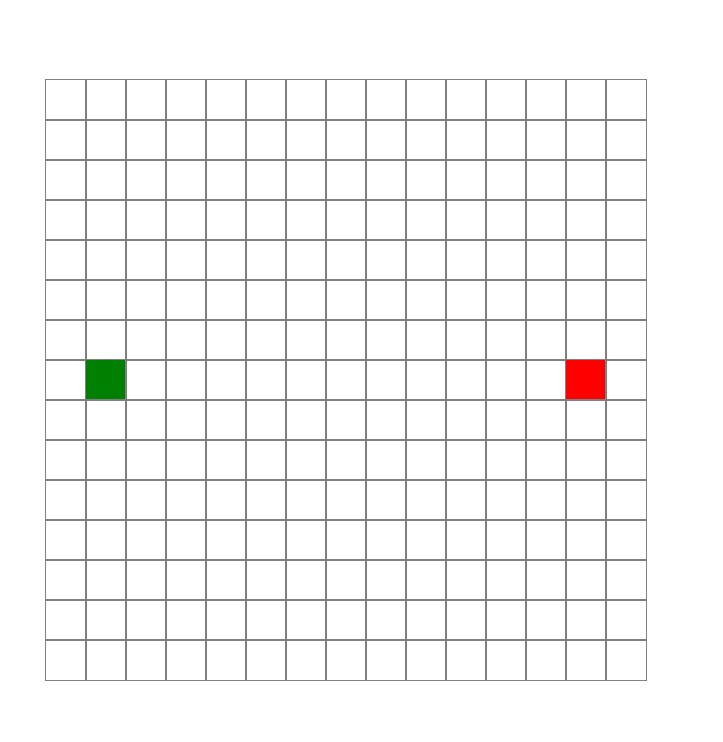
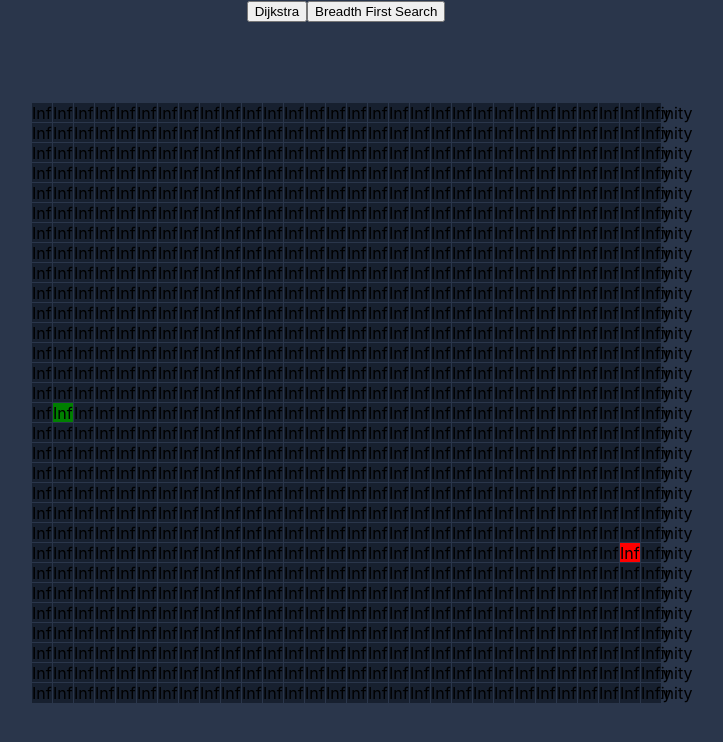
Before and after one commit to allenchung01/PathfindingVisualizer, a React (Create React App) app: page / in a window 1280 px wide. Shown: the top 742 px of the page, without its empty margins (294-1017 px from the left). Built offline with nearby package versions, Linux system fonts and the light colour scheme.

Commit message:
Dijkstra's algorthm completed.

```diff
--- a/src/PathfindingVisualizer/Node/Node.css
+++ b/src/PathfindingVisualizer/Node/Node.css
@@ -1,8 +1,17 @@
 .node {
-    width: 40px;
-    height: 40px;
-    outline: 1px solid grey;
+    width: 20px;
+    height: 20px;
+    /*outline: 1px solid rgb(42, 54, 75);*/
+    border-top: 1px;
+    border-left: 1px;
+    border-bottom: 0px;
+    border-right: 0px;
+    border-color: rgb(42, 54, 75);
+    border-style: solid;
     display: inline-block;
+    background-color: rgb(23, 32, 47);
+    /*border: 1px solid rgb(42, 54, 75);
+    box-sizing: border-box;*/
 }
 
 .node-finish {
@@ -12,3 +21,64 @@
 .node-start {
     background-color: green;
 }
+
+.node-visited {
+    /*background-color: blue;*/
+    animation-name: isVisited;
+    animation-duration: 1.5s;
+    animation-timing-function: ease-out;
+    animation-delay: 0;
+    animation-direction: alternate;
+    animation-iteration-count: 1;
+    animation-fill-mode: forwards;
+    animation-play-state: running;
+}
+
+.node-path {
+    background-color: turquoise;
+}
+
+body {
+    background-color: rgb(42, 54, 75);
+}
+
+@keyframes isVisited {
+    0%   {
+        background-color: rgb(23, 32, 47);
+        transform: scale(0.3);
+        border-radius: 100%;
+    }
+    50%  {
+        background-color: rgb(75, 75, 42);
+    }
+    75%  {
+        background-color: rgb(222, 222, 94);
+        transform: scale(1.2);
+    }
+    100% {
+        background-color: rgb(255, 255, 250);
+        transform: scale(1);
+    }
+}
+
+@keyframes visitedAnimation {
+    0% {
+      transform: scale(0.3);
+      background-color: rgba(0, 0, 66, 0.75);
+      border-radius: 100%;
+    }
+
+    50% {
+      background-color: rgba(17, 104, 217, 0.75);
+    }
+
+    75% {
+      transform: scale(1.2);
+      background-color: rgba(0, 217, 159, 0.75);
+    }
+
+    100% {
+      transform: scale(1);
+      background-color: rgba(0, 190, 218, 0.75);
+    }
+  }
--- a/src/PathfindingVisualizer/Node/Node.jsx
+++ b/src/PathfindingVisualizer/Node/Node.jsx
@@ -5,12 +5,33 @@ import './Node.css';
 export default class Node extends Component {
     constructor(props) {
         super(props);
-        this.state = {};
+        this.state = {
+            isVisited: false,
+            isPath: false,
+            distance: Infinity,
+        };
+    }
+
+    markAsVisited(distance) {
+        this.setState({
+            isVisited: true,
+            distance: distance,
+        });
+    }
+
+    markAsPath() {
+        this.setState({isPath: true});
     }
 
     render() {
+        const {isVisited, isPath, distance} = this.state;
         const {isTarget, isStart} = this.props;
-        const nodeType = isTarget ? 'node-finish' : isStart ? 'node-start' : '';
-        return <div className = {`node ${nodeType}`}></div>
+        const nodeType =
+            isTarget ? 'node-finish' :
+            isStart ? 'node-start' :
+            isPath ? 'node-path':
+            isVisited ? 'node-visited':
+            '';
+        return <div className = {`node ${nodeType}`}>{distance}</div>
     }
 }
--- a/src/PathfindingVisualizer/PathfindingVisualizer.css
+++ b/src/PathfindingVisualizer/PathfindingVisualizer.css
@@ -5,5 +5,5 @@
 .row {
     margin: 0px;
     padding: 0px;
-    height: 40px;
+    height: 20px;
 }
--- a/src/PathfindingVisualizer/PathfindingVisualizer.jsx
+++ b/src/PathfindingVisualizer/PathfindingVisualizer.jsx
@@ -1,56 +1,127 @@
 import React, {Component} from 'react';
 import Node from './Node/Node';
+import {dijkstra} from './Search Algorithms/Dijkstra';
+import {breadthFirstSearch} from './Search Algorithms/BreadthFirstSearch';
 
 import './PathfindingVisualizer.css';
+
+const NUM_ROWS = 30;
+const NUM_COLS = 30;
+
+const START_NODE_ROW = 15;
+const START_NODE_COL = 1;
+const TARGET_NODE_ROW = 22;
+const TARGET_NODE_COL = 28;
 
 export default class PathfindingVisualizer extends Component {
     constructor(props) {
         super(props);
         this.state = {
-            nodes: [],
+            grid: [],
         };
     }
 
     componentDidMount() {
-        // Create 2D array of nodes.
-        const nodes = [];
-        for (let row = 0; row < 15; row++) {
-            const currentRow = [];
-            for (let col = 0; col < 15; col++) {
-                const currNode = {
-                    row,
-                    col,
-                    isStart: row === 7 && col === 1,
-                    isTarget: row === 7 && col === 13,
-                }
-                currentRow.push(currNode);
-            }
-            nodes.push(currentRow);
-        }
-        this.setState({nodes});
+        const grid = createGrid();
+        this.setState({grid});
     }
 
     render() {
-        const {nodes} = this.state;
-        return  (
-            // Map nodes to a grid.
-            <div className="grid">
-                {nodes.map((row) => {
-                    return <div className="row">
-                        {row.map((node) => {
-                            const {isStart, isTarget} = node;
-                            return (<Node isStart={isStart} isTarget={isTarget}></Node>);
-                        })}
-                    </div>
-                })}
+        const {grid} = this.state;
+        return (
+            <div>
+                <button onClick={() => this.visualizeDijkstra()}>Dijkstra</button>
+                <button onClick={() => this.visualizeBreadthFirstSearch()}>Breadth First Search</button>
+                {displayGrid(grid)}
             </div>
         );
     }
+
+    // Visualize Dijkstra search algorithm.
+    visualizeDijkstra() {
+        const {grid} = this.state;
+        const startNode = grid[START_NODE_ROW][START_NODE_COL];
+        const targetNode = grid[TARGET_NODE_ROW][TARGET_NODE_COL];
+        const {visitedNodesInOrder, shortestPathReversed} = dijkstra(grid, startNode, targetNode, NUM_ROWS, NUM_COLS);
+        // Animate the discovery of nodes.
+        for (let i = 0; i < visitedNodesInOrder.length; i++) {
+            setTimeout(() => {
+              const node = visitedNodesInOrder[i];
+              node.ref.current.markAsVisited(node.distance);
+            }, 5 * i);
+        }
+        // Animate the shortest path.
+        for (let i = shortestPathReversed.length - 1; i >= 0; i--) {
+            setTimeout(() => {
+                const node = shortestPathReversed[i];
+                node.ref.current.markAsPath();
+            }, 100 *(shortestPathReversed.length - i));
+        }
+    }
+
+    // Visualize Breadth First Search algorithm.
+    visualizeBreadthFirstSearch() {
+        breadthFirstSearch();
+    }
+
 }
 
-function createNode(col, row) {
-    return ({
-        col,
-        row,
-    });
+// Node object constructor.
+export function NodeObj(col, row) {
+    this.col = col;
+    this.row = row;
+    this.isStart = row === START_NODE_ROW && col === START_NODE_COL;
+    this.isTarget = row === TARGET_NODE_ROW && col === TARGET_NODE_COL;
+    this.isVisited = false;
+    // Distance from start node.
+    this.distance = Infinity;
+    // Previous node used to trace path.
+    this.previousNode = null;
+    // Each node has a reference to it's UI component.
+    this.ref = React.createRef();
 }
+
+// Create a 2D array of node objects.
+function createGrid() {
+    const grid = [];
+    for (let row = 0; row < NUM_ROWS; row++) {
+        const currentRow = [];
+        for (let col = 0; col < NUM_COLS; col++) {
+            const currNode = new NodeObj(col, row);
+            currentRow.push(currNode);
+        }
+        grid.push(currentRow);
+    }
+    return grid;
+}
+
+// Map the grid to Node components that are displayed.
+function displayGrid(nodes) {
+    return  (
+        <div className="grid">
+            {nodes.map((row, rowIndex) => {
+                return <div className="row" key={rowIndex}>
+                    {row.map((node, nodeIndex) => {
+                        return (
+                            <Node
+                            ref={node.ref}
+                            key={nodeIndex}
+                            isStart={node.isStart}
+                            isTarget={node.isTarget}
+                            isVisited={node.isVisited}>
+                            </Node>);
+                    })}
+                </div>
+            })}
+        </div>
+    );
+}
+
+// Reset's all nodes back to an univisited state.
+function resetNodes(grid) {
+    for (const row of grid) {
+        for (const node of row) {
+            node.isVisited = false;
+        }
+    }
+}
--- /dev/null
+++ b/src/PathfindingVisualizer/Search Algorithms/BreadthFirstSearch.js
@@ -0,0 +1,3 @@
+export function breadthFirstSearch() {
+
+}
--- a/src/PathfindingVisualizer/Search Algorithms/Dijkstra.js
+++ b/src/PathfindingVisualizer/Search Algorithms/Dijkstra.js
@@ -1,3 +1,138 @@
-function dijkstra (grid, start, target) {
+// Use dijkstra's algorithm to find a path from 'startNode' to 'targetNode'
+// in 'grid'. Return an array of the visited nodes in order as well as the
+// shortest path in reversed order.
+export function dijkstra (grid, startNode, targetNode, numRows, numCols) {
+    startNode.distance = 0;
+    const priorityQueue = new MinHeap();
+    const visitedNodesInOrder = [];
+    const shortestPathReversed = [];
+    priorityQueue.insert(startNode);
+    while (!priorityQueue.isEmpty()) {
+        const node = priorityQueue.pop();
+        visitedNodesInOrder.push(node);
+        if (node === targetNode) {
+            // The target node was discovered.
+            let n = node.previousNode;
+            while (n != startNode) {
+                shortestPathReversed.push(n);
+                n = n.previousNode;
+            }
+            return {visitedNodesInOrder, shortestPathReversed};
+        }
+        const neighbors = getNeighbors(node, numRows, numCols, grid);
+        for (const neighbor of neighbors) {
+            // Only update distance of neighbors if path results in lower distance.
+            if (node.distance + 1 < neighbor.distance) {
+                neighbor.distance = node.distance + 1;
+                neighbor.previousNode = node;
+            }
+            // Only add unvisited nodes to the priority queue.
+            if (!neighbor.isVisited) {
+                neighbor.isVisited = true;
+                priorityQueue.insert(neighbor);
+            }
+        }
+    }
+    // The target node could not be reached.
+    return {visitedNodesInOrder, shortestPathReversed};
+}
 
+// Returns true if row and col are on the board.
+function isSafe(row, col, numRows, numCols) {
+    if (row >= 0 && row < numRows &&
+        col >= 0 && col < numCols) {
+        return true;
+    }
+    return false;
 }
+
+// Returns ALL neighbors of 'node', visited or not.
+function getNeighbors(node, numRows, numCols, grid) {
+    const {row, col} = node;
+    const neighbors = [];
+    // North neighbor.
+    if (isSafe(row + 1, col, numRows, numCols)) {
+        neighbors.push(grid[row + 1][col]);
+    }
+    // South neighbor.
+    if (isSafe(row - 1, col, numRows, numCols)) {
+        neighbors.push(grid[row - 1][col]);
+    }
+    // East neighbor.
+    if (isSafe(row, col + 1, numRows, numCols)) {
+        neighbors.push(grid[row][col + 1]);
+    }
+    // West neighbor.
+    if (isSafe(row, col - 1, numRows, numCols)) {
+        neighbors.push(grid[row][col - 1]);
+    }
+    return neighbors;
+}
+
+// Used to put nodes in a priority queue based on distance.
+class MinHeap {
+    constructor() {
+        this.heap = [null];
+    }
+
+    // Insert an element into the heap and fix the heap.
+    insert(node) {
+        this.heap.push(node);
+        let currIndex = this.heap.length - 1;
+        let parentIndex = Math.floor(currIndex / 2);
+        while (currIndex > 1 && node.distance < this.heap[parentIndex].distance) {
+            [this.heap[parentIndex], this.heap[currIndex]] = [this.heap[currIndex], this.heap[parentIndex]];
+            currIndex = parentIndex;
+            parentIndex = Math.floor(currIndex / 2);
+        }
+    }
+
+    // Pop minimum element from the front of the heap and fix the heap.
+    pop() {
+        if (this.heap.length > 2) {
+            const head = this.heap[1];
+            const tail = this.heap.splice(this.heap.length - 1)[0];
+            this.heap[1] = tail;
+
+            let currIndex = 1;
+            let leftChildIndex = currIndex * 2;
+            let rightChildIndex = currIndex * 2 + 1;
+            // While there are two child nodes, swap currNode with minChild if minChild is smaller.
+            while (this.heap[leftChildIndex] && this.heap[rightChildIndex]) {
+                let minChild = this.heap[leftChildIndex];
+                let minIndex = leftChildIndex;
+                if (this.heap[rightChildIndex].distance < minChild.distance) {
+                    minChild = this.heap[rightChildIndex];
+                    minIndex = rightChildIndex
+                }
+                if (this.heap[currIndex].distance > minChild.distance) {
+                    [this.heap[currIndex], this.heap[minIndex]] = [this.heap[minIndex], this.heap[currIndex]];
+                    currIndex = minIndex;
+                } else {
+                    break;
+                }
+                leftChildIndex = currIndex * 2;
+                rightChildIndex = currIndex * 2 + 1;
+            }
+            // If there is one child node, swap it with currNode if currNode is smaller.
+            if (this.heap[leftChildIndex] && (this.heap[currIndex].distance > this.heap[leftChildIndex].distance)) {
+                [this.heap[currIndex], this.heap[leftChildIndex]] = [this.heap[leftChildIndex], this.heap[currIndex]];
+            } else if (this.heap[rightChildIndex] && (this.heap[currIndex].distance > this.heap[rightChildIndex].distance)) {
+                [this.heap[currIndex], this.heap[rightChildIndex]] = [this.heap[rightChildIndex], this.heap[currIndex]];
+            }
+            return head;
+        } else if (this.heap.length === 2) {
+            return this.heap.splice(1, 1)[0];
+        } else {
+            return null;
+        }
+    }
+
+    // Returns true if the minheap is empty.
+    isEmpty() {
+        if (this.heap.length < 2) {
+            return true;
+        }
+        return false;
+    }
+}
```
